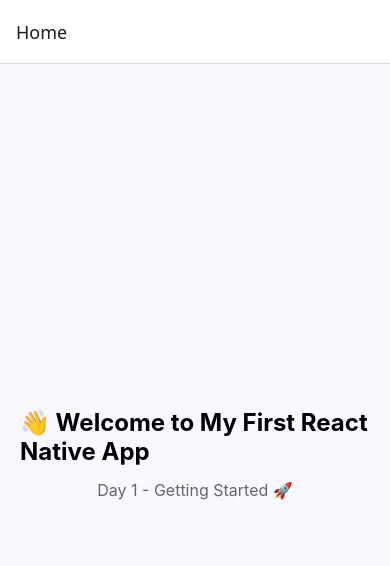
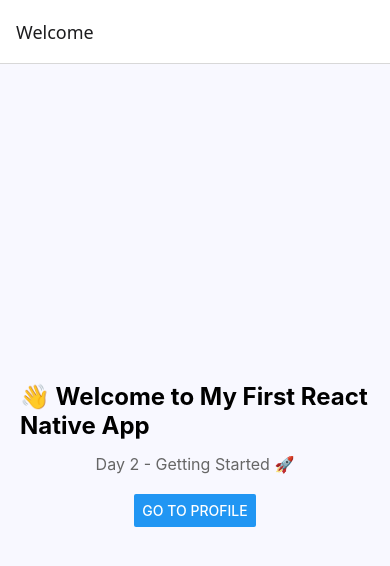
Before and after one commit to bonheurNE07/my-first-react-native-app, a React Native app: screen /Home in a window 390 px wide. Shown: the top 566 px of the page. Built offline with nearby package versions, Linux system fonts and the light colour scheme.

Commit message:
Day 2: Added React Navigation and Profile screen

```diff
--- a/src/navigation/StackNavigator.tsx
+++ b/src/navigation/StackNavigator.tsx
@@ -8,8 +8,14 @@
 export default function StackNavigator() {
     return (
         <Stack.Navigator initialRouteName="Home">
-            <Stack.Screen name="Home" component={HomeScreen} />
-            <Stack.Screen name="Profile" component={ProfileScreen} />
+            <Stack.Screen
+                name="Home"
+                component={ HomeScreen }
+                options={{ title: 'Welcome' }} />
+            <Stack.Screen
+                name="Profile"
+                component={ProfileScreen}
+                options={{ title: 'PRofile'}} />
         </Stack.Navigator>
     );
 }
--- a/src/screens/HomeScreen.tsx
+++ b/src/screens/HomeScreen.tsx
@@ -1,11 +1,21 @@
 import React from "react";
-import { View, Text, StyleSheet } from "react-native";
+import { View, Text, StyleSheet, Button } from "react-native";
+import { NativeStackScreenProps } from "@react-navigation/native-stack";
 
-export default function HomeScreen() {
+type RootStackParamList = {
+  Home: undefined;
+  Profile: undefined;
+};
+
+type Props = NativeStackScreenProps<RootStackParamList, "Home">;
+
+export default function HomeScreen({ navigation }: Props) {
   return (
     <View style={styles.container}>
       <Text style={styles.title}>👋 Welcome to My First React Native App</Text>
-      <Text style={styles.subtitle}>Day 1 - Getting Started 🚀</Text>
+      <Text style={styles.subtitle}>Day 2 - Getting Started 🚀</Text>
+
+      <Button title="Go to Profile" onPress={() => navigation.navigate("Profile")} />
     </View>
   );
 }
@@ -26,5 +36,6 @@
   subtitle: {
     fontSize: 16,
     color: "#666",
+    marginBottom: 20,
   },
 });
```
